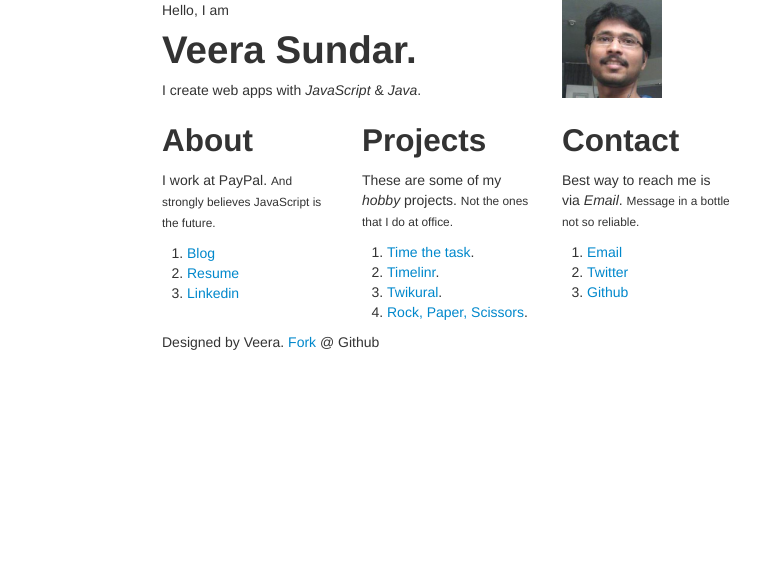
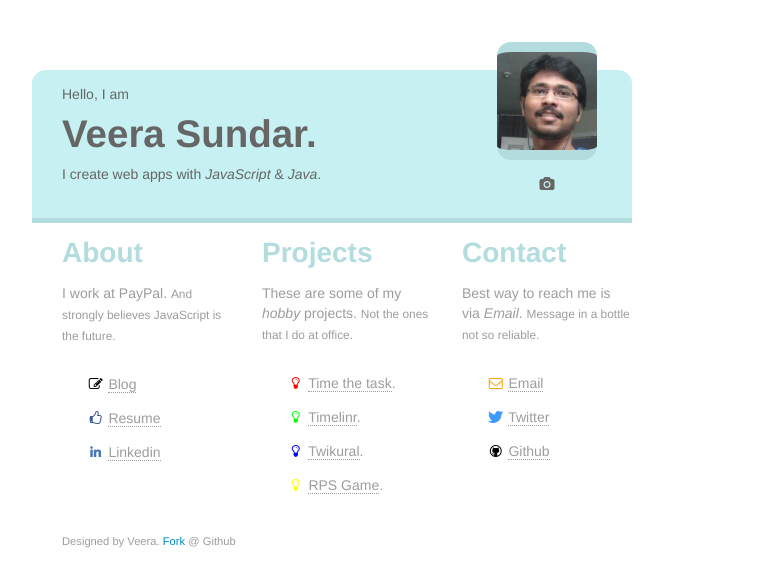
Before and after one commit to vraa/homepage, a plain HTML site: page index.htm in a window 1280 px wide. Shown: the whole page, without its empty margins (293-1053 px from the left). Drawn offline with Linux system fonts and the light colour scheme.

Commit message:
Done with the version 2 design.

```diff
--- a/css/home.css
+++ b/css/home.css
@@ -0,0 +1,101 @@
+.site{
+  color: #9D9D9D;
+}
+
+.card{
+  margin-top: 5em;
+}
+
+header{
+  color: #666;
+  background-color: #C6F0F2;
+  border-bottom: 5px solid #B2DCDE;
+  border-radius: 1em 1em 0 0;
+}
+  @media (max-width: 480px) {
+    header{
+      background-color: #fff;
+      border-bottom:none;
+    }
+  }
+  header > div{
+    padding:1em 0;
+  }
+
+  .photo{
+    text-align: center;
+  }
+    .photo .location{
+      margin-top:1em;
+    }
+    .photo img{
+      border-radius: 1em;
+      margin-top: -3em;
+      border-top: 10px solid #B2DCDE;
+      border-bottom: 10px solid #B2DCDE;
+    }
+
+.details h2{
+  font-size: 2em;
+  color: #B2DCDE;
+}
+  .details a{
+    color: #9D9D9D;
+    border-bottom: 1px dotted;
+  }
+    .details a:hover{
+      text-decoration: none;
+      border-bottom-style: solid;
+      color: #666;
+    }
+  .details ol{
+    margin-top: 2em;
+    list-style: none;
+  }
+    .details ol li{
+      margin:1em 0;
+    }
+.about{
+
+}
+  .about .icon-edit{
+    color: #000;
+  }
+  .about .icon-thumbs-up{
+    color: #3B5998;
+  }
+  .about .icon-linkedin{
+    color: #4875B4;
+  }
+.projects{
+
+  }
+  .projects .red{
+    color: #f00;
+  }
+  .projects .green{
+    color: #0f0;
+  }
+  .projects .blue{
+    color: #00f;
+  }
+  .projects .yellow{
+    color: #ff0;
+  }
+.contact{
+
+}
+  .contact .icon-twitter{
+    color: #4099ff;
+  }
+  .contact .icon-github{
+    color: #000;
+  }
+  .contact .icon-envelope{
+    color: orange;
+  }
+
+footer{
+  font-size: .8em;
+  margin-top:2em;
+}
--- a/index.htm
+++ b/index.htm
@@ -7,18 +7,20 @@
 
         <meta name="description" content="Veera Sundar is a Web developer who loves to program with JavaScript and design using HTML5 and CSS3. He is also an experienced Java developer. He is currently working at PayPal as Senior Software Engineer." />
         <meta name="keywords" content="veerasundar, veera, sundar, java, web, developer, html5, javascript, css3, jquery, backbone, node" />
+        <meta name="viewport" content="width=device-width, initial-scale=1.0">
 
-        <link rel="stylesheet" type="text/css" href="css/bootstrap.min.css" />
-        <link rel="stylesheet" type="text/css" href="css/bootstrap-responsive.min.css" />
-        <link rel="stylesheet" type="text/css" href="css/home.css">
+        <link rel="stylesheet" href="css/bootstrap.min.css" />
+        <link rel="stylesheet" href="css/bootstrap-responsive.min.css" />
+        <link rel="stylesheet" href="css/font-awesome.min.css" />
+        <link rel="stylesheet" type="text/css" href="css/home.css" />
     </head>
 
-    <body>
+    <body class='site'>
 
         <div class='card container'>
             <div class='row'>
                 <!-- create a wrapper that has a width of 5 columns -->
-                <div class='wrapper offset4 span6'>
+                <div class='wrapper offset3 span6'>
 
                     <header class='row'>
                         <!-- name and job title -->
@@ -29,8 +31,9 @@
                         </div>
 
                         <!-- photo -->
-                        <div class='photo span2'>
+                        <div class='photo span2 hidden-phone'>
                             <img src='img/veera.jpg' alt='Veera' title='Veera Sundar' width='100' />
+                            <p class='location'><i class='icon-camera'></i></p>
                         </div>
                     </header>
 
@@ -40,13 +43,13 @@
                             <p>I work at PayPal. <small>And strongly believes JavaScript is the future.</small></p>
                             <ol>
                                 <li>
-                                    <a href='http://veerasundar.com/blog'>Blog</a>
+                                    <i class='icon-edit'></i> <a href='http://veerasundar.com/blog'>Blog</a>
                                 </li>
                                 <li>
-                                    <a href='http://veerasundar.com/resume'>Resume</a>
+                                    <i class='icon-thumbs-up'></i> <a href='http://veerasundar.com/resume'>Resume</a>
                                 </li>
                                 <li>
-                                    <a href='http://in.linkedin.com/in/veerasundar'>Linkedin</a>
+                                    <i class='icon-linkedin'></i> <a href='http://in.linkedin.com/in/veerasundar'>Linkedin</a>
                                 </li>
                             </ol>
                         </div>
@@ -55,16 +58,16 @@
                             <p>These are some of my <em>hobby</em> projects. <small>Not the ones that I do at office.</small></p>
                             <ol>
                                 <li>
-                                    <a href='http://www.timethetask.com/'>Time the task</a>.
+                                    <i class='icon-lightbulb red'></i> <a href='http://www.timethetask.com/'>Time the task</a>.
                                 </li>
                                 <li>
-                                    <a href='http://timelinebuilder.appspot.com/'>Timelinr</a>.
+                                    <i class='icon-lightbulb green'></i> <a href='http://timelinebuilder.appspot.com/'>Timelinr</a>.
                                 </li>
                                 <li>
-                                    <a href='http://twikural.veerasundar.com/'>Twikural</a>.
+                                    <i class='icon-lightbulb blue'></i> <a href='http://twikural.veerasundar.com/'>Twikural</a>.
                                 </li>
                                 <li>
-                                    <a href='http://veerasundar.com/rock-paper-scissors/'>Rock, Paper, Scissors</a>.
+                                    <i class='icon-lightbulb yellow'></i> <a href='http://veerasundar.com/rock-paper-scissors/'>RPS Game</a>.
                                 </li>
                             </ol>
                         </div>
@@ -73,13 +76,13 @@
                             <p>Best way to reach me is via <em>Email</em>. <small>Message in a bottle not so reliable.</small></p>
                             <ol>
                                 <li>
-                                    <a class='email' href='mailto:veera.k.sundar@gmail.com' title='my contact email address'>Email</a>
+                                    <i class='icon-envelope'></i> <a class='email' href='mailto:veera.k.sundar@gmail.com' title='my contact email address'>Email</a>
                                 </li>
                                 <li>
-                                    <a class='twitter' href='https://twitter.com/vraa' title='my twitter feed'>Twitter</a>
+                                    <i class='icon-twitter'></i> <a class='twitter' href='https://twitter.com/vraa' title='my twitter feed'>Twitter</a>
                                 </li>
                                 <li>
-                                    <a class='github' href='https://github.com/vraa' title='my github profile'>Github</a>
+                                    <i class='icon-github'></i> <a class='github' href='https://github.com/vraa' title='my github profile'>Github</a>
                                 </li>
                             </ol>
                         </div>
```
